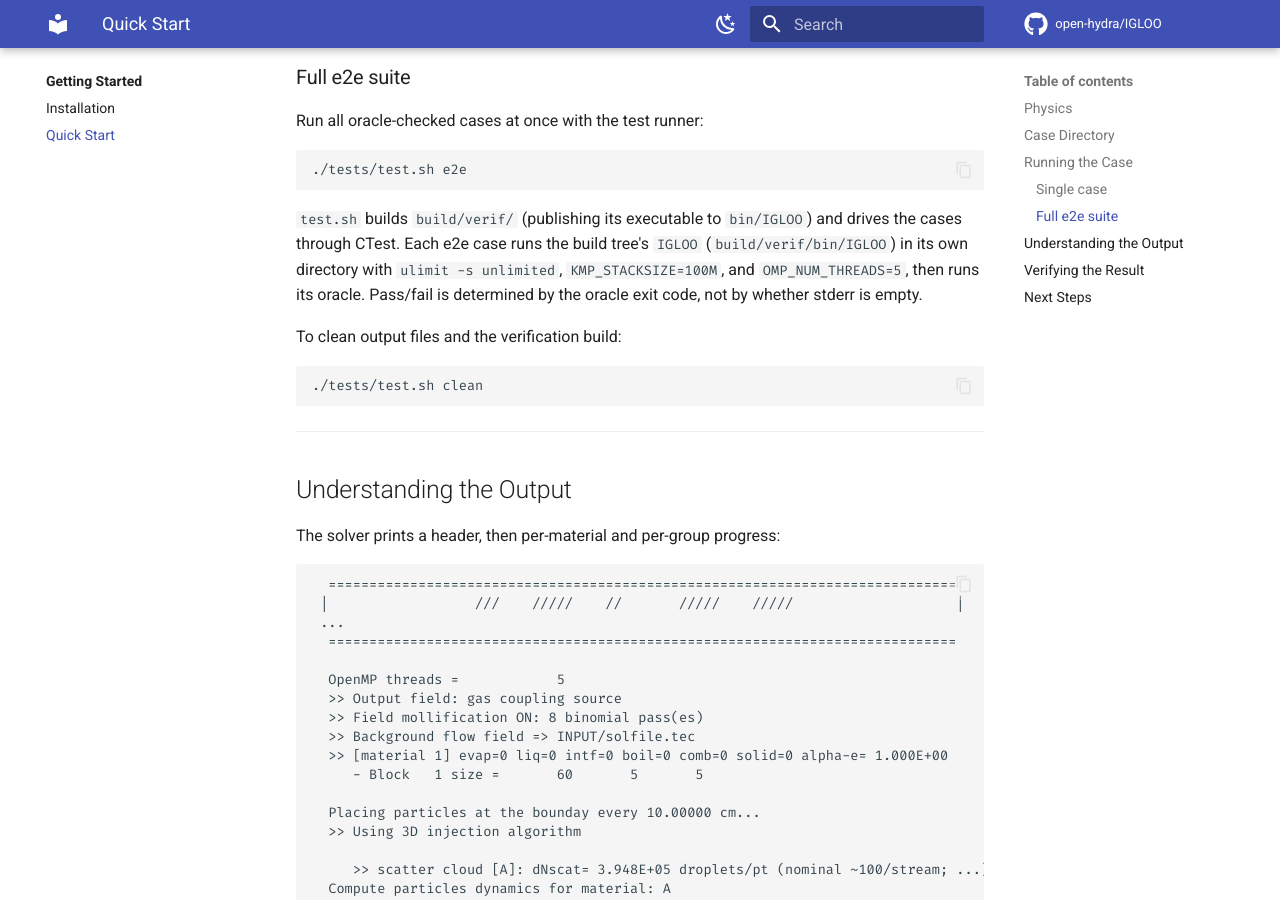
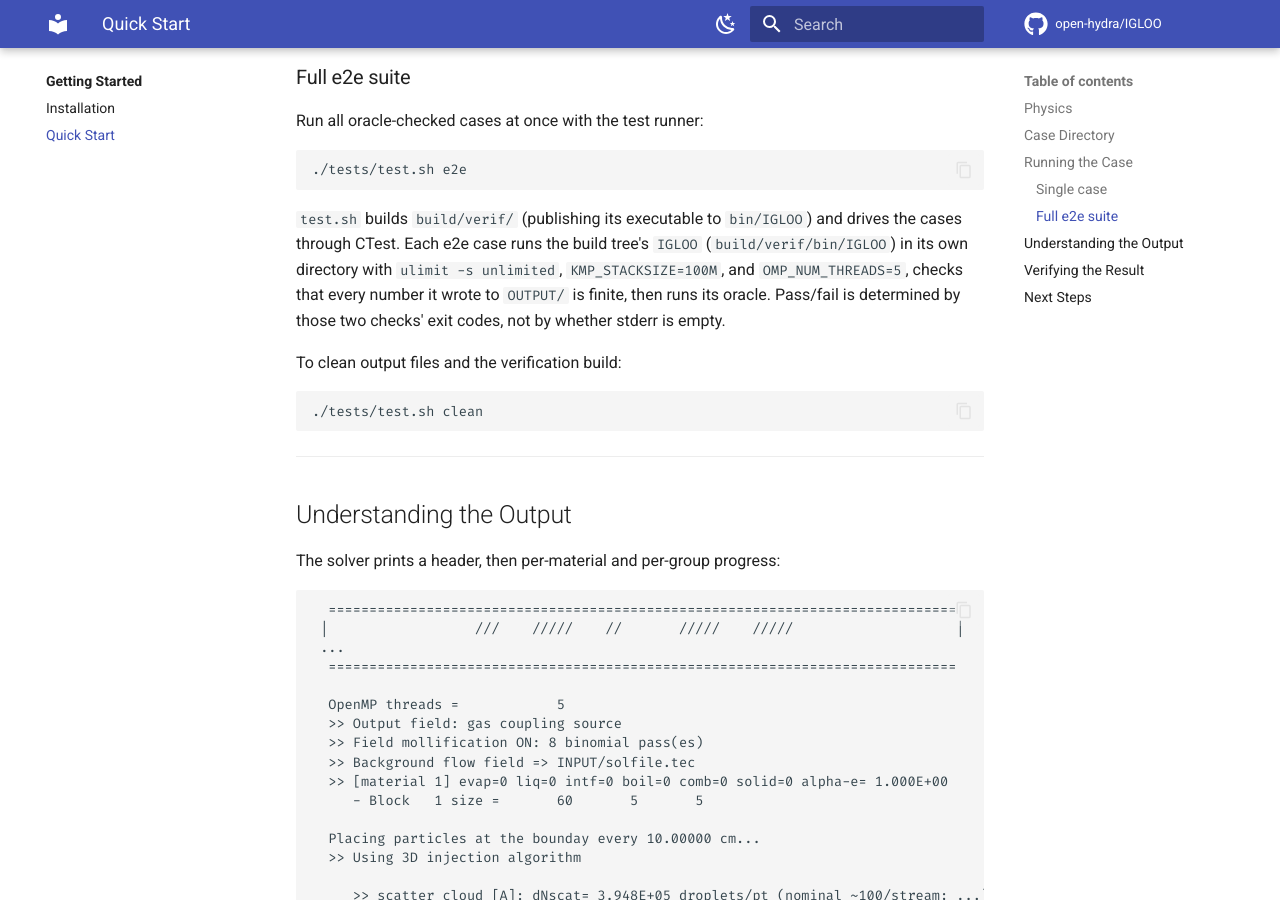
Before and after one commit to open-hydra/IGLOO, an MkDocs documentation site: the page built from docs/getting-started/quick-start.md, in a window 1280 px wide and 900 px high, scrolled down 2000 px. Built offline with MkDocs 1.6.1 and Material for MkDocs 9.7.7, drawn with Linux system fonts in a browser that asks for light colours; comment, search, counter and statistics services are not loaded.

Commit message:
test: every e2e output is finite
tools/check_finite.py scans OUTPUT/*.tec and OUTPUT/*.dat for a NaN, an infinity or a field of
asterisks outside the header lines; igloo_e2e_case and igloo_e2e_case_mpi run it after the
solver and before the case's check.py. Silent when every field is finite.

Co-Authored-By: Claude Opus 5.5 (1M context) <noreply@anthropic.com>
Claude-Session: https://claude.ai/code/session_019zi1qiuw7HF2aRfC8FR4xx

````diff
--- a/docs/getting-started/quick-start.md
+++ b/docs/getting-started/quick-start.md
@@ -75,7 +75,7 @@ Run all oracle-checked cases at once with the test runner:
 ./tests/test.sh e2e
 ```
 
-`test.sh` builds `build/verif/` (publishing its executable to `bin/IGLOO`) and drives the cases through CTest. Each e2e case runs the build tree's `IGLOO` (`build/verif/bin/IGLOO`) in its own directory with `ulimit -s unlimited`, `KMP_STACKSIZE=100M`, and `OMP_NUM_THREADS=5`, then runs its oracle. Pass/fail is determined by the oracle exit code, not by whether stderr is empty.
+`test.sh` builds `build/verif/` (publishing its executable to `bin/IGLOO`) and drives the cases through CTest. Each e2e case runs the build tree's `IGLOO` (`build/verif/bin/IGLOO`) in its own directory with `ulimit -s unlimited`, `KMP_STACKSIZE=100M`, and `OMP_NUM_THREADS=5`, checks that every number it wrote to `OUTPUT/` is finite, then runs its oracle. Pass/fail is determined by those two checks' exit codes, not by whether stderr is empty.
 
 To clean output files and the verification build:
 
````
Also changed, not shown: docs/vv/e2e.md (+4 -2 lines), 3 other files.
